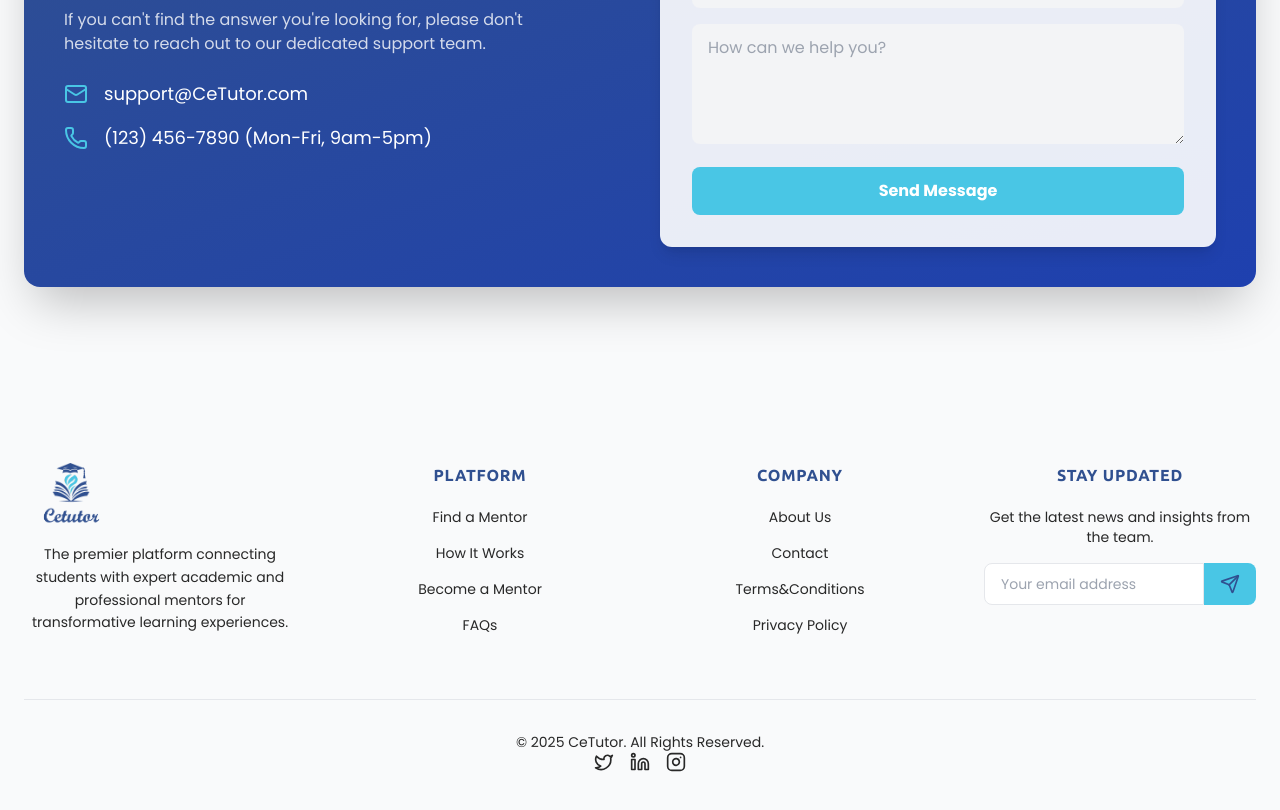
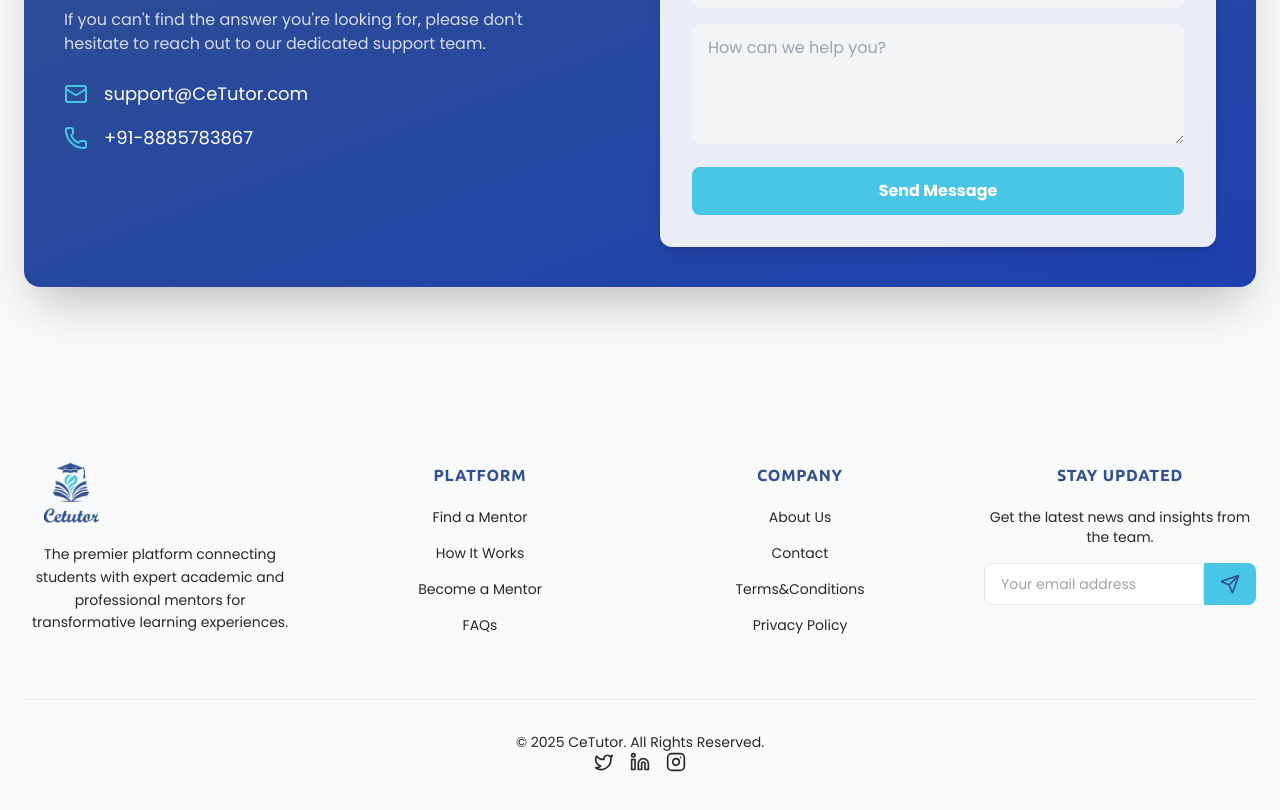
Before and after one commit to Mankuuu1405/educonsult-main, a React (Create React App) app in the folder client/: page /contact in a window 1280 px wide. Shown: the part 1620-2430 px from the top of the page. Built offline with nearby package versions, Linux system fonts and the light colour scheme; no server answers.

Commit message:
Update SupportPage.jsx

```diff
--- a/client/src/pages/SupportPage.jsx
+++ b/client/src/pages/SupportPage.jsx
@@ -146,7 +146,7 @@ const SupportPage = () => {
                                 </div>
                                  <div className="flex items-center">
                                     <Phone className="w-6 h-6 mr-4 text-accent"/>
-                                    <span className="text-lg">(123) 456-7890 (Mon-Fri, 9am-5pm)</span>
+                                    <span className="text-lg">+91-8885783867 </span>
                                 </div>
                             </div>
                         </div>
```
